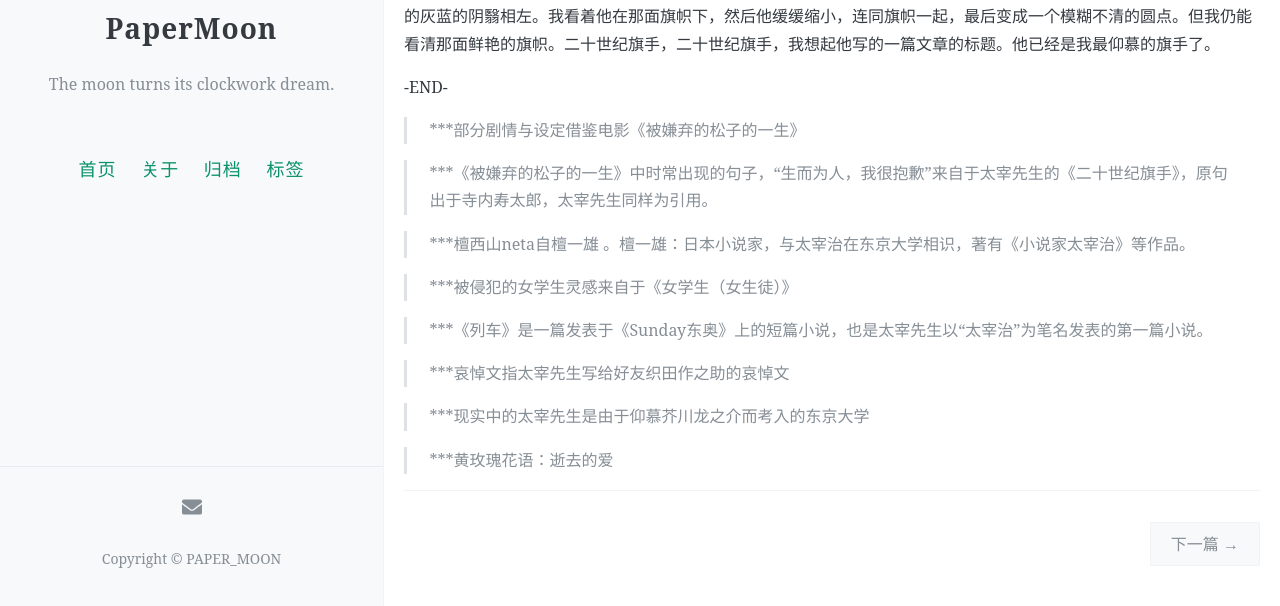
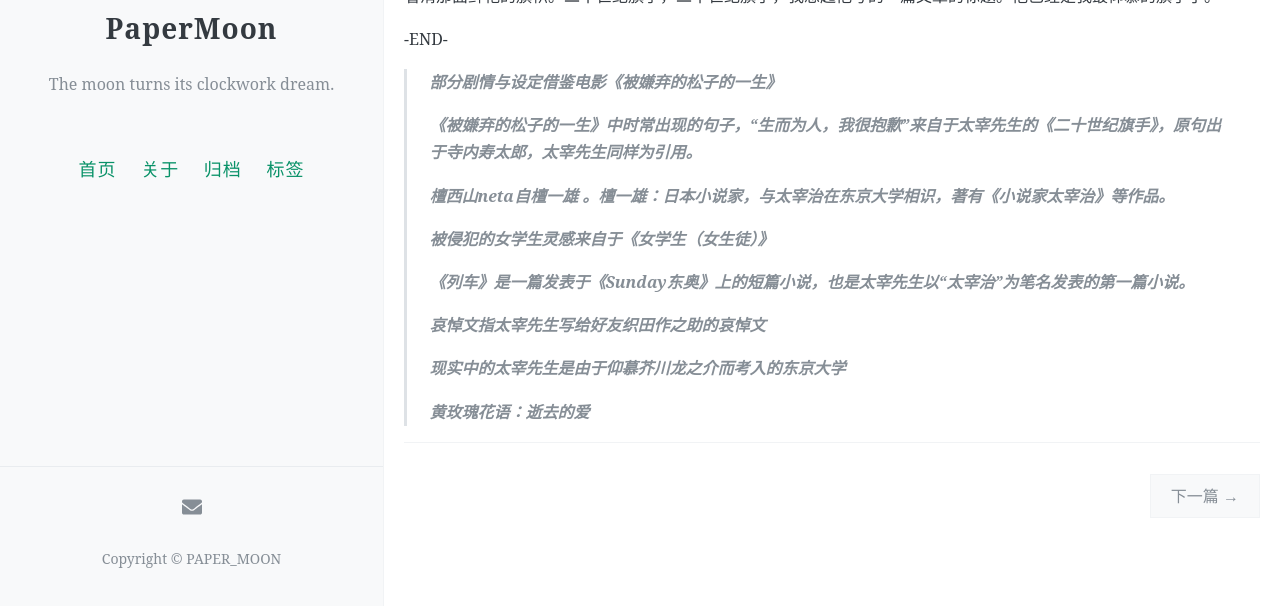
Before and after one commit to SPRING-WINE/PaperMoon, a Jekyll site: the page built from _posts/2020-03-06-20th.md, in a window 1280 px wide and 900 px high, scrolled down 16583 px, cut to the strip 294-900 px from the top of the window. Built offline with Jekyll 4.4.1, drawn with Linux system fonts in a browser that asks for light colours; comment, search, counter and statistics services are not loaded.

Commit message:
Update 2020-03-06-20th.md

```diff
--- a/_posts/2020-03-06-20th.md
+++ b/_posts/2020-03-06-20th.md
@@ -69,8 +69,7 @@ comments: True
 
 
 3 .
-
-“他辞职了……？”我问。
+<br>“他辞职了……？”我问。
 
 我看着她从随身的手提包中取出一条淡蓝色的手帕，擦了擦自己的眼角。或许是因为睹物思人，她看着这间堆满书籍与废稿的房间，情不自禁地红了眼眶，几句话下来之后，她早已泣不成声。
 
@@ -118,8 +117,7 @@ comments: True
 
 
 4 .
-
-说起太宰治与他第一位恋人陀思妥耶夫斯基——姑且先这么称呼，他们是在一座教堂里相遇的。
+<br>说起太宰治与他第一位恋人陀思妥耶夫斯基——姑且先这么称呼，他们是在一座教堂里相遇的。
 
 刚离家出走的太宰治还没缠上他的绷带，身上只穿了一件颇为宽松的衬衫，那天偏偏又是下着暴雨刮着大风的坏天气，太宰治提着自己的箱子，狼狈地寻找避雨处时看到了那座尖顶的教堂，屋顶上的纯白十字架正受着风吹雨打。没有犹豫，太宰治走进了教堂。
 
@@ -167,8 +165,7 @@ comments: True
 
 
 5 .
-
-“实际上，我根本不信教。”陀思妥耶夫斯基边这么说着，边翻阅着我带下来的那本《人间失格》。我感觉这个男人总带给我一种难以捉摸的感觉，他只说他跟太宰治是旧识，但我也不是傻子，我当然能察觉到他跟我表哥的关系没那么简单。不过也是多亏了他，我才能知道太宰治原来有过除了国文教师与作家之外的职业。
+<br>“实际上，我根本不信教。”陀思妥耶夫斯基边这么说着，边翻阅着我带下来的那本《人间失格》。我感觉这个男人总带给我一种难以捉摸的感觉，他只说他跟太宰治是旧识，但我也不是傻子，我当然能察觉到他跟我表哥的关系没那么简单。不过也是多亏了他，我才能知道太宰治原来有过除了国文教师与作家之外的职业。
 
 但是他真的能胜任神父的工作吗？这话并不是在嘲讽，而是据我所知的“津岛修治”来说，他似乎一直是个处于悲观状态的厌世者。他真的能去倾听其他信徒的忏悔吗？
 我明知故问，“后来呢？他离开教堂了吗？”
@@ -462,18 +459,18 @@ Goodbye，他说。
 
 -END-
 
->***部分剧情与设定借鉴电影《被嫌弃的松子的一生》
-
->***《被嫌弃的松子的一生》中时常出现的句子，“生而为人，我很抱歉”来自于太宰先生的《二十世纪旗手》，原句出于寺内寿太郎，太宰先生同样为引用。
-
->***檀西山neta自檀一雄 。檀一雄：日本小说家，与太宰治在东京大学相识，著有《小说家太宰治》等作品。
-
->***被侵犯的女学生灵感来自于《女学生（女生徒）》
-
->***《列车》是一篇发表于《Sunday东奥》上的短篇小说，也是太宰先生以“太宰治”为笔名发表的第一篇小说。
-
->***哀悼文指太宰先生写给好友织田作之助的哀悼文
-
->***现实中的太宰先生是由于仰慕芥川龙之介而考入的东京大学
-
->***黄玫瑰花语：逝去的爱
+>***部分剧情与设定借鉴电影《被嫌弃的松子的一生》***
+>
+>***《被嫌弃的松子的一生》中时常出现的句子，“生而为人，我很抱歉”来自于太宰先生的《二十世纪旗手》，原句出于寺内寿太郎，太宰先生同样为引用。***
+>
+>***檀西山neta自檀一雄 。檀一雄：日本小说家，与太宰治在东京大学相识，著有《小说家太宰治》等作品。***
+>
+>***被侵犯的女学生灵感来自于《女学生（女生徒）》***
+>
+>***《列车》是一篇发表于《Sunday东奥》上的短篇小说，也是太宰先生以“太宰治”为笔名发表的第一篇小说。***
+>
+>***哀悼文指太宰先生写给好友织田作之助的哀悼文***
+>
+>***现实中的太宰先生是由于仰慕芥川龙之介而考入的东京大学***
+>
+>***黄玫瑰花语：逝去的爱***
```
